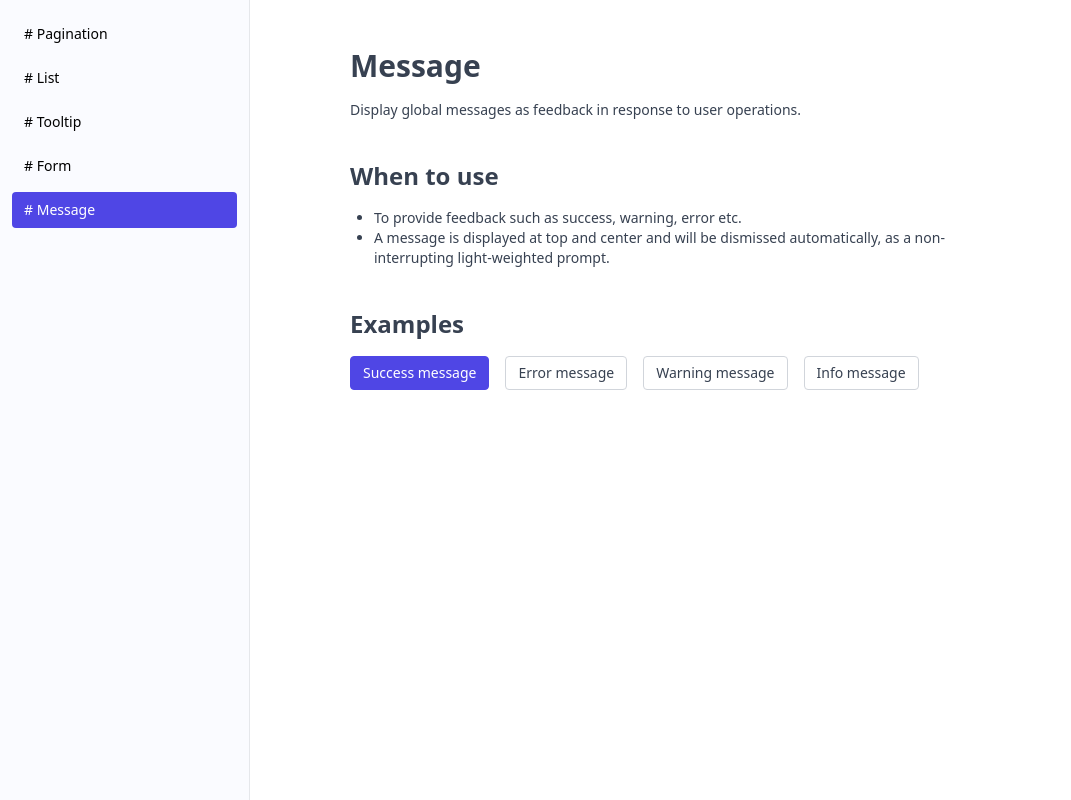
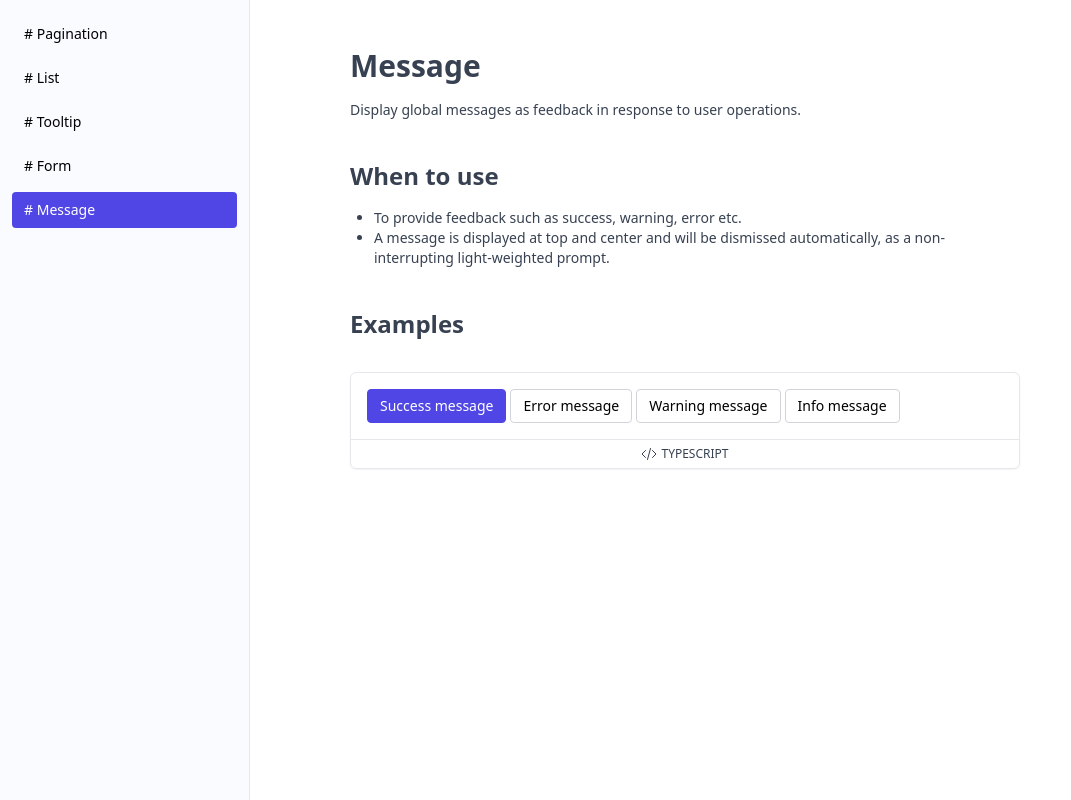
Before and after one commit to hudy9x/komponents, a React (Create React App) app: page / in a window 1280 px wide. Shown: the whole page, without its empty margins (0-1071 px from the left). Built offline with nearby package versions, Linux system fonts and the light colour scheme; a small style sheet from the web is missing.

Commit message:
feat: create demo page

```diff
--- a/package.json
+++ b/package.json
@@ -12,6 +12,7 @@
     "@types/react-dom": "^18.0.0",
     "react": "^18.2.0",
     "react-dom": "^18.2.0",
+    "react-highlight": "^0.15.0",
     "react-scripts": "5.0.1",
     "typescript": "^4.4.2",
     "web-vitals": "^2.1.0"
@@ -42,6 +43,7 @@
   },
   "devDependencies": {
     "@tailwindcss/forms": "^0.5.3",
+    "@types/react-highlight": "^0.12.5",
     "formik": "^2.2.9",
     "tailwindcss": "^3.2.4",
     "yup": "^1.0.0"
--- a/public/index.html
+++ b/public/index.html
@@ -24,6 +24,8 @@
       work correctly both with client-side routing and a non-root public URL.
       Learn how to configure a non-root public URL by running `npm run build`.
     -->
+    <!-- <link rel="stylesheet" href="https://highlightjs.org/static/demo/styles/github.css" /> -->
+    <link rel="stylesheet" href="https://highlightjs.org/static/demo/styles/base16/grayscale-light.css" />
     <title>React App</title>
   </head>
   <body>
--- /dev/null
+++ b/src/containers/CodePreview.tsx
@@ -0,0 +1,63 @@
+import { ReactNode, useState } from "react";
+import Hl from "react-highlight";
+
+type TCodeContent = {
+  type: "javascript" | "typescript";
+  content: string;
+};
+
+interface ICodePreview {
+  components: ReactNode;
+  codes: TCodeContent[];
+}
+export default function CodePreview({ components, codes }: ICodePreview) {
+  const [active, setActive] = useState(-1);
+  return (
+    <div className="border rounded-md shadow-sm">
+      <div className="p-4">{components}</div>
+      <div className="flex justify-center items-center gap-2 border-t">
+        {codes.map((code, index) => {
+          const isActive = index === active ? "active" : "";
+          return (
+            <div
+              key={code.type}
+              className={`${isActive} text-gray-700 text-xs py-1.5 px-2 uppercase cursor-pointer`}
+              onClick={() => {
+                setActive(index === active ? -1 : index);
+              }}
+            >
+              <div className="flex gap-1 items-center">
+                <svg
+                  xmlns="http://www.w3.org/2000/svg"
+                  fill="none"
+                  viewBox="0 0 24 24"
+                  stroke-width="1.5"
+                  stroke="currentColor"
+                  className="w-4 h-4"
+                >
+                  <path
+                    stroke-linecap="round"
+                    stroke-linejoin="round"
+                    d="M17.25 6.75L22.5 12l-5.25 5.25m-10.5 0L1.5 12l5.25-5.25m7.5-3l-4.5 16.5"
+                  />
+                </svg>
+
+                {code.type}
+              </div>
+            </div>
+          );
+        })}
+      </div>
+      <div>
+        {codes.map((code, index) => {
+          const isActive = index === active ? "border-t" : "hidden";
+          return (
+            <div key={code.type} className={`${isActive} text-sm`}>
+              <Hl className={code.type}>{code.content}</Hl>
+            </div>
+          );
+        })}
+      </div>
+    </div>
+  );
+}
--- a/src/containers/MessageContainer.tsx
+++ b/src/containers/MessageContainer.tsx
@@ -4,6 +4,7 @@ import {
   messageSuccess,
   messageWarning,
 } from "../components";
+import CodePreview from "./CodePreview";
 import { TabContentHeader } from "./DemoContainer";
 
 const props = {
@@ -33,7 +34,10 @@ export default function MessageContainer() {
       <TabContentHeader {...props} />
       <div className="mt-3">
         <h3>Examples</h3>
-        <p className="space-x-4" >
+        <div className="mt-8">
+          <CodePreview
+            components={
+              <div className="space-x-1">
                 <button className="btn btn-primary" onClick={success}>
                   Success message
                 </button>
@@ -46,7 +50,39 @@ export default function MessageContainer() {
                 <button className="btn" onClick={inforHandler}>
                   Info message
                 </button>
-        </p>
+              </div>
+            }
+            codes={[
+              {
+                type: "typescript",
+                content: `import {
+  messageError,
+  messageInfo,
+  messageSuccess,
+  messageWarning,
+} from "../components";
+
+function Component(){
+  const success = () => {
+    messageSuccess("This is a success message");
+  };
+
+  const errorHandler = () => {
+    messageError("Your request has been failed");
+  };
+  const warningHandler = () => {
+    messageWarning("Please make sure that this action can not be undo");
+  };
+  const inforHandler = () => {
+    messageInfo("The message only shown one time");
+  };
+  return <>
+ </>;
+}`,
+              },
+            ]}
+          />
+        </div>
       </div>
     </div>
   );
--- a/src/index.css
+++ b/src/index.css
@@ -4,7 +4,7 @@
 
 button {
   @apply border border-gray-300 rounded px-3 py-1.5 bg-white;
-  @apply hover:bg-gray-50 active:bg-gray-100;
+  @apply hover:bg-gray-50 active:bg-gray-100 text-sm;
 }
 
 button.btn-primary {
@@ -41,8 +41,8 @@ button.btn-sm {
 }
 
 .tab-contents {
-  @apply px-3 py-2 relative h-screen overflow-y-hidden overflow-x-auto;
-  @apply px-[100px] w-[800px]
+  @apply px-3 py-2 pb-12 relative h-screen overflow-y-auto overflow-x-hidden;
+  @apply px-[100px] w-[870px]
 
 }
 
```
Also changed, not shown: 1 other file (tests, documents, lock files or other folders). Lines whose indentation alone changed are shown as unchanged.
